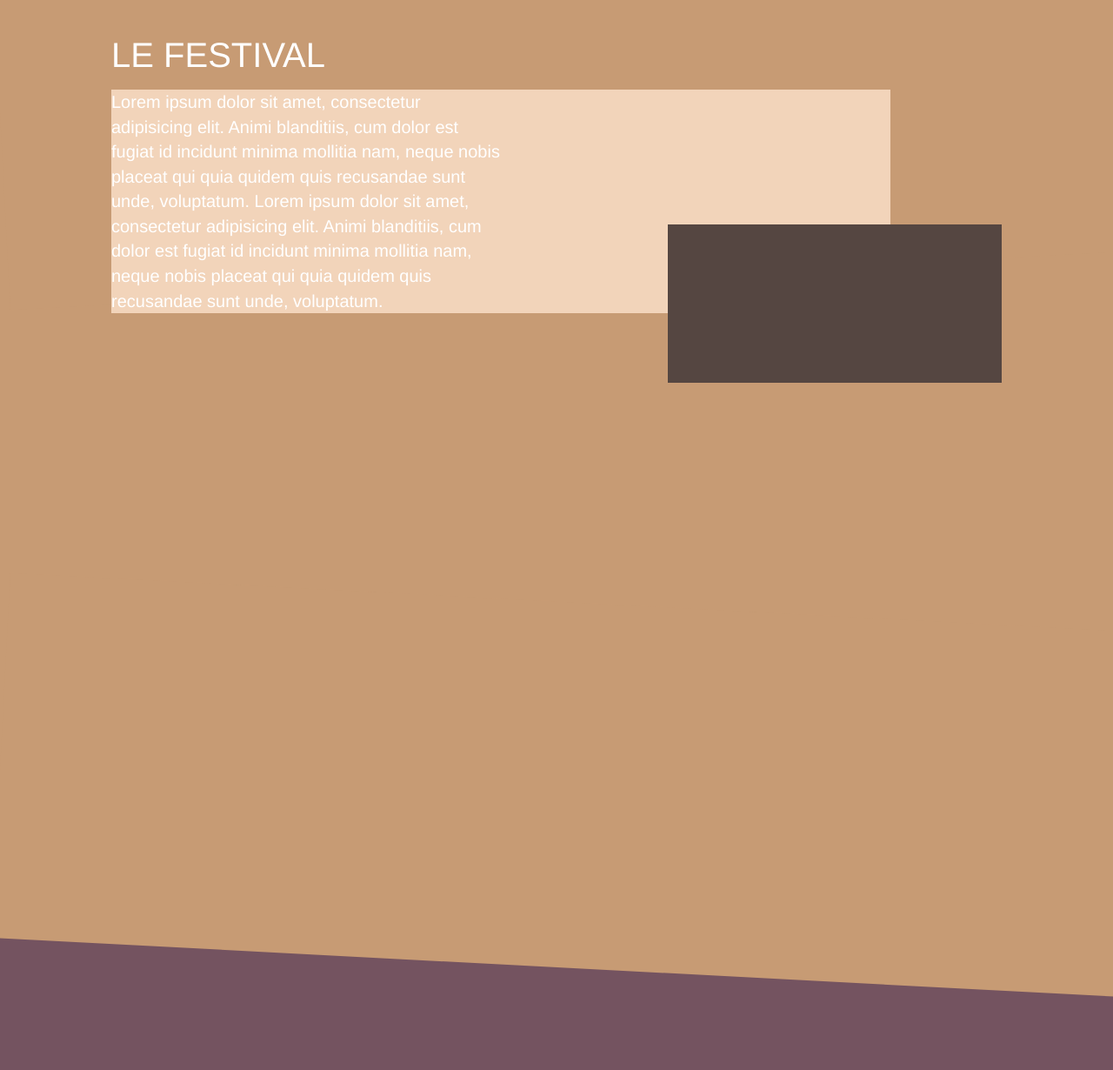
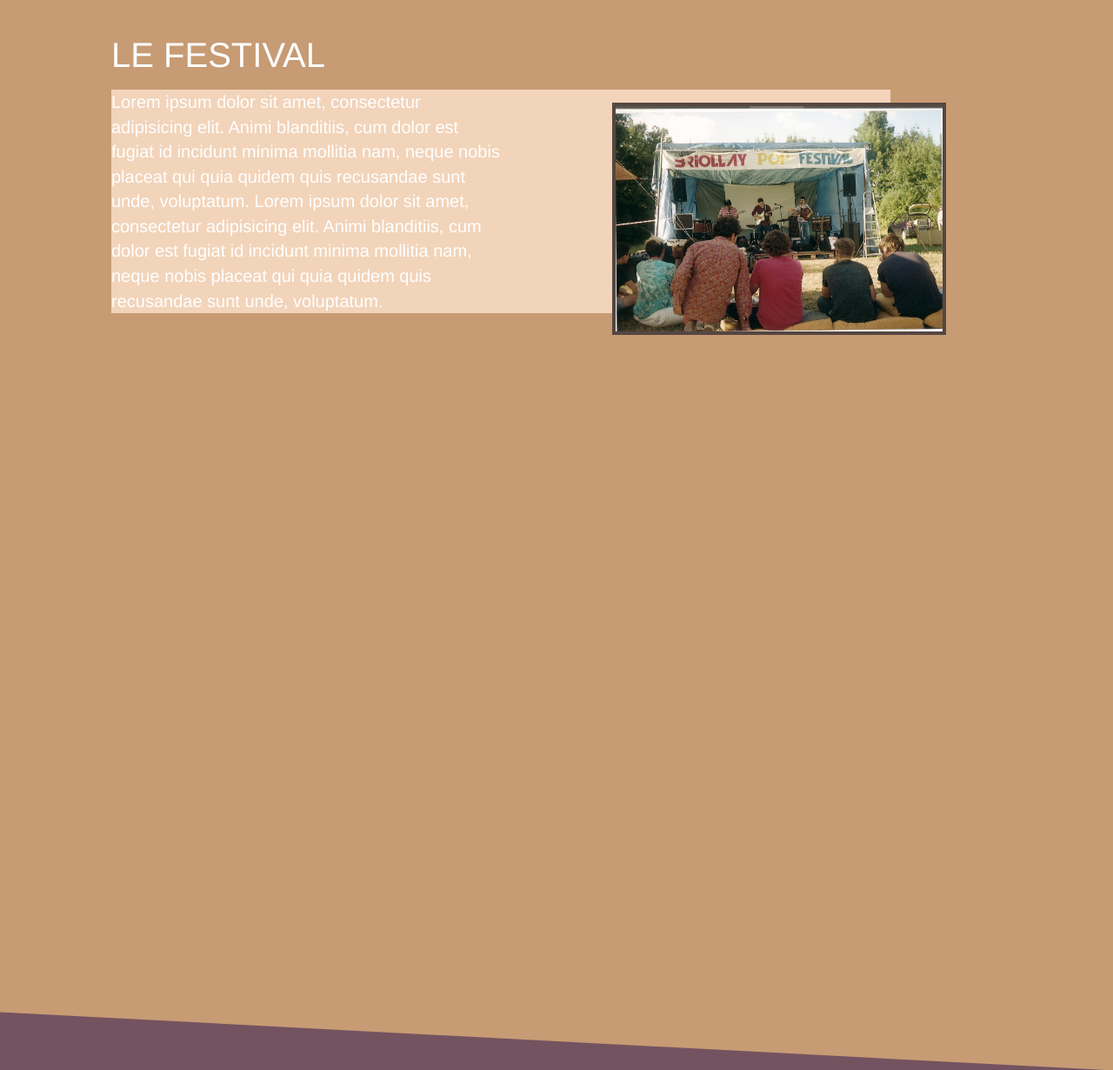
Before and after one commit to theovoi/bpf44, a PHP site: page / in a window 1280 px wide; the page is wider, and only the part inside the window is pictured. Shown: the part 839-2069 px from the top of that part at 87% size. Run offline with PHP 8.4, Linux system fonts and the light colour scheme.

Commit message:
modif image le festival + replacemnt div

```diff
--- a/css/style.css
+++ b/css/style.css
@@ -120,8 +120,8 @@ h2{
     min-height: 10em;
     min-height: 13em;
     width: 30%;
-    left: 50%;
-    top: -8em;
+    left: 45%;
+    top: -18em;
 }
 #totalsection2{
     top: -28em;
--- a/index.php
+++ b/index.php
@@ -35,7 +35,9 @@
                 neque nobis placeat qui quia quidem quis recusandae sunt unde, voluptatum.
             </p>
         </div>
-        <div class="carresection2"></div>
+        <div class="carresection2">
+            <img src="img/festival.jpg" alt="festival" style="padding: 4px 4px 4px 4px;">
+        </div>
     </div>
 </section>
 <section id="section3">
```
Also changed, not shown: img/festival.jpg (added).
